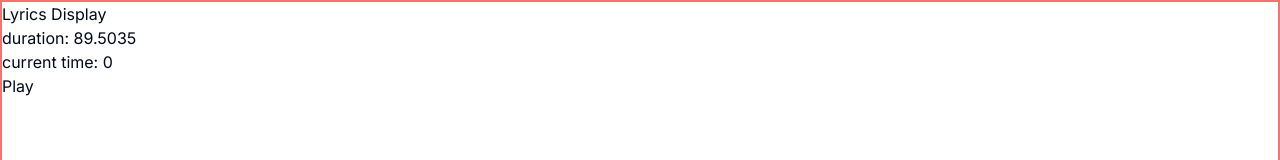
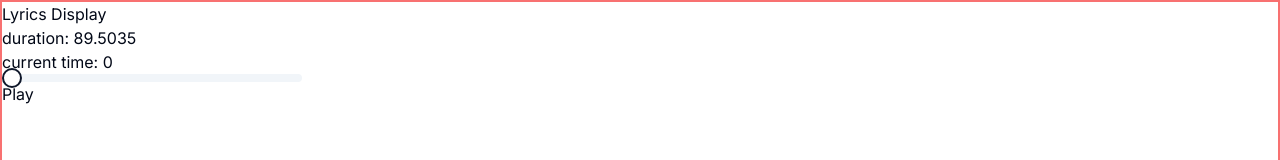
Before and after one commit to developedbyluan/ministoryhabit, a Next.js app: page /audio-player in a window 1280 px wide. Shown: the top 160 px of the page. Built offline with nearby package versions, Linux system fonts and the light colour scheme.

Commit message:
feat: add audio seeking with slider control
- Add Radix UI slider component
- Implement seek function in use-audio hook
- Wire up slider control to audio player
- Update LyricsModeControls to handle seeking

```diff
--- a/package.json
+++ b/package.json
@@ -13,6 +13,7 @@
     "cf-typegen": "wrangler types --env-interface CloudflareEnv env.d.ts"
   },
   "dependencies": {
+    "@radix-ui/react-slider": "^1.2.2",
     "class-variance-authority": "^0.7.1",
     "clsx": "^2.1.1",
     "lucide-react": "^0.469.0",
--- a/src/app/(root)/audio-player/page.tsx
+++ b/src/app/(root)/audio-player/page.tsx
@@ -12,7 +12,7 @@ export default function AudioPlayerPage() {
     const startTime = 0
     const audioDuration = sampleData.metaData.duration
 
-    const {playing, togglePlay, duration, currentTime} = useAudio(audioUrl, startTime, audioDuration)
+    const {playing, togglePlay, duration, currentTime, seek} = useAudio(audioUrl, startTime, audioDuration)
 
     return (
         <main>
@@ -23,6 +23,7 @@ export default function AudioPlayerPage() {
                 togglePlay={togglePlay}
                 duration={duration}
                 currentTime={currentTime}
+                seek={seek}
             />
         </main>
     )
--- a/src/components/LyricsModeControls.tsx
+++ b/src/components/LyricsModeControls.tsx
@@ -1,18 +1,29 @@
+import { Slider } from "@/components/ui/slider";
+
 export default function LyricsModeControls({
   duration,
   currentTime,
   togglePlay,
   playing,
+  seek,
 }: {
   duration: number;
   currentTime: number;
   togglePlay: () => void;
   playing: boolean;
+  seek: (time: number) => void;
 }) {
   return (
     <>
       <p>duration: {duration}</p>
       <p>current time: {currentTime}</p>
+      <Slider
+        className="max-w-[300px]"
+        value={[currentTime]}
+        max={duration}
+        step={1}
+        onValueChange={(value) => seek(value[0])}
+      />
       <div>
         <button onClick={togglePlay}>{playing ? "Pause" : "Play"}</button>
       </div>
--- /dev/null
+++ b/src/components/ui/slider.tsx
@@ -0,0 +1,28 @@
+"use client"
+
+import * as React from "react"
+import * as SliderPrimitive from "@radix-ui/react-slider"
+
+import { cn } from "@/lib/utils"
+
+const Slider = React.forwardRef<
+  React.ElementRef<typeof SliderPrimitive.Root>,
+  React.ComponentPropsWithoutRef<typeof SliderPrimitive.Root>
+>(({ className, ...props }, ref) => (
+  <SliderPrimitive.Root
+    ref={ref}
+    className={cn(
+      "relative flex w-full touch-none select-none items-center",
+      className
+    )}
+    {...props}
+  >
+    <SliderPrimitive.Track className="relative h-2 w-full grow overflow-hidden rounded-full bg-secondary">
+      <SliderPrimitive.Range className="absolute h-full bg-primary" />
+    </SliderPrimitive.Track>
+    <SliderPrimitive.Thumb className="block h-5 w-5 rounded-full border-2 border-primary bg-background ring-offset-background transition-colors focus-visible:outline-none focus-visible:ring-2 focus-visible:ring-ring focus-visible:ring-offset-2 disabled:pointer-events-none disabled:opacity-50" />
+  </SliderPrimitive.Root>
+))
+Slider.displayName = SliderPrimitive.Root.displayName
+
+export { Slider }
--- a/src/hooks/use-audio.ts
+++ b/src/hooks/use-audio.ts
@@ -7,6 +7,10 @@ export function useAudio(url: string, startTime: number, audioDuration: number)
   const [currentTime, setCurrentTime] = useState(startTime);
 
   const togglePlay = () => setPlaying((prev) => !prev);
+
+  const seek = (time: number) => {
+    audio.current.currentTime = time
+  }
 
   useEffect(() => {
     const audioElement = audio.current;
@@ -24,5 +28,5 @@ export function useAudio(url: string, startTime: number, audioDuration: number)
     };
   }, [playing]);
 
-  return { playing, duration, currentTime, togglePlay };
+  return { playing, duration, currentTime, togglePlay, seek };
 }
```
Also changed, not shown: 1 other file (tests, documents, lock files or other folders).
